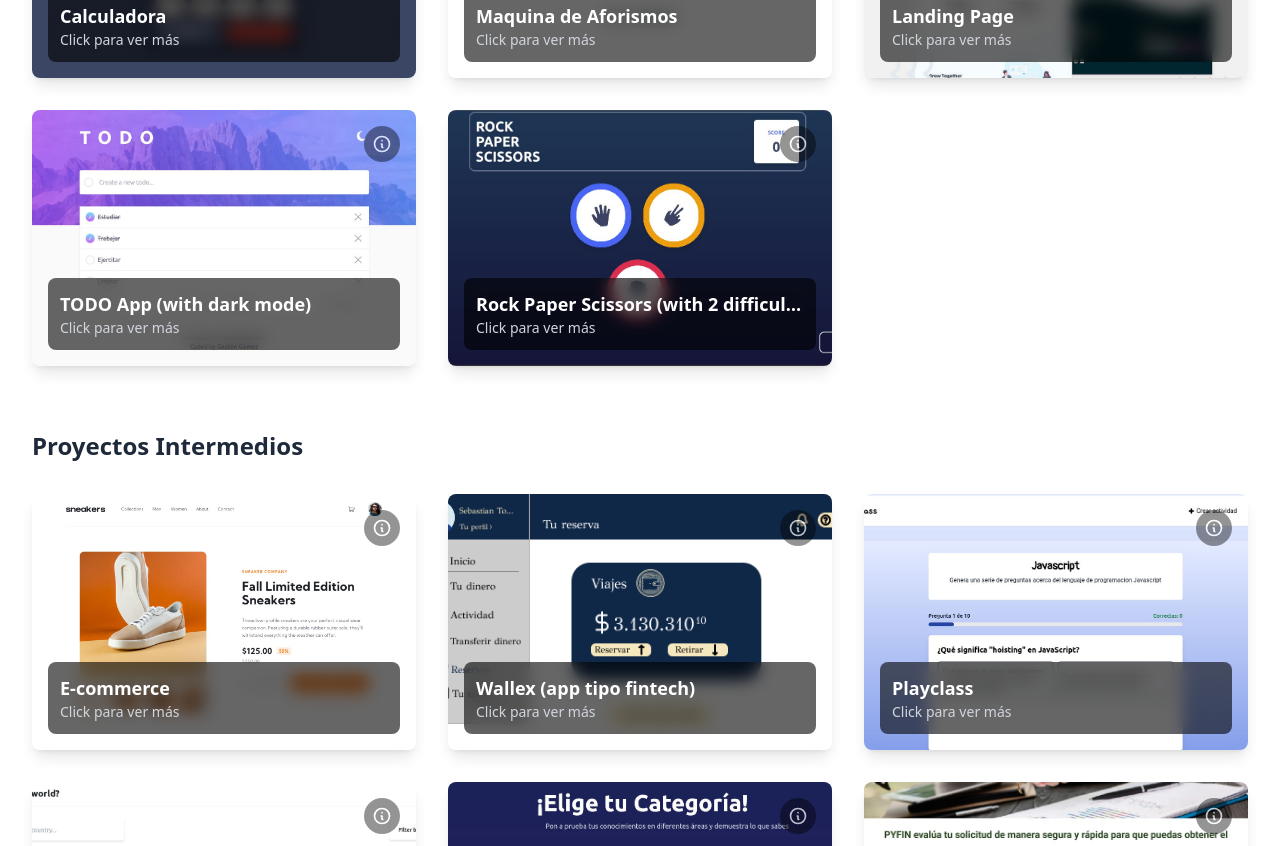
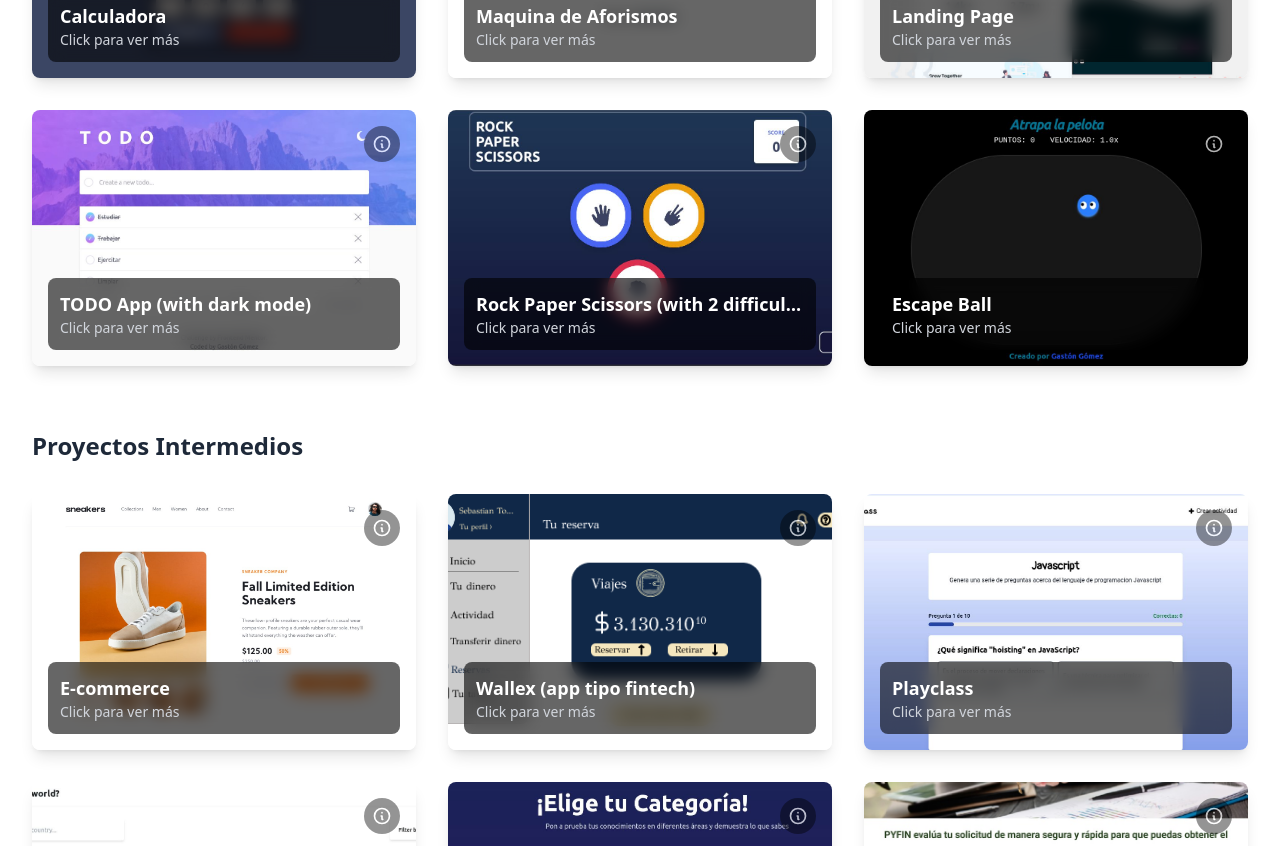
Before and after one commit to Morfeo1997/Portafoliov2, a React (Vite) app: page / in a window 1280 px wide. Shown: the part 2377-3223 px from the top of the page. Built offline with nearby package versions, Linux system fonts and the light colour scheme.

Commit message:
proyectos actualizados

```diff
--- a/src/contexts/LanguageContext.jsx
+++ b/src/contexts/LanguageContext.jsx
@@ -18,6 +18,7 @@ import SimpleImage2 from '../assets/images/project-images/simple-projects/projec
 import SimpleImage3 from '../assets/images/project-images/simple-projects/project-3.jpg'
 import SimpleImage4 from '../assets/images/project-images/simple-projects/project-4.jpg'
 import SimpleImage5 from '../assets/images/project-images/simple-projects/project-5.jpg'
+import SimpleImage6 from '../assets/images/project-images/simple-projects/project-6.jpg'
 import IntermediumImage1 from '../assets/images/project-images/intermedium-projects/project-1.jpg'
 import IntermediumImage2 from '../assets/images/project-images/intermedium-projects/project-2.jpg'
 import IntermediumImage3 from '../assets/images/project-images/intermedium-projects/project-3.jpg'
@@ -222,6 +223,12 @@ export const LanguageProvider = ({ children }) => {
               image: SimpleImage5,
               tools: ["HTML", "Javascript", "React", "Tailwindcss"],
               link: "https://rock-paper-scissor-morfeo1997.netlify.app/"
+            },
+            {
+              title: "Escape Ball",
+              image: SimpleImage6,
+              tools: ["React", "GSAP", "Tailwindcss"],
+              link: "https://escape-ball-morfeo1997.netlify.app/"
             }
           ],
         intermediateProjects : [
@@ -476,6 +483,12 @@ export const LanguageProvider = ({ children }) => {
               image: SimpleImage5,
               tools: ["HTML", "Javascript", "React", "Tailwindcss"],
               link: "https://rock-paper-scissor-morfeo1997.netlify.app/"
+            },
+            {
+              title: "Escape Ball",
+              image: SimpleImage6,
+              tools: ["React", "GSAP", "Tailwindcss"],
+              link: "https://escape-ball-morfeo1997.netlify.app/"
             }
           ],
         intermediateProjects : [
```
Also changed, not shown: src/assets/images/project-images/simple-projects/project-6.jpg (added).
